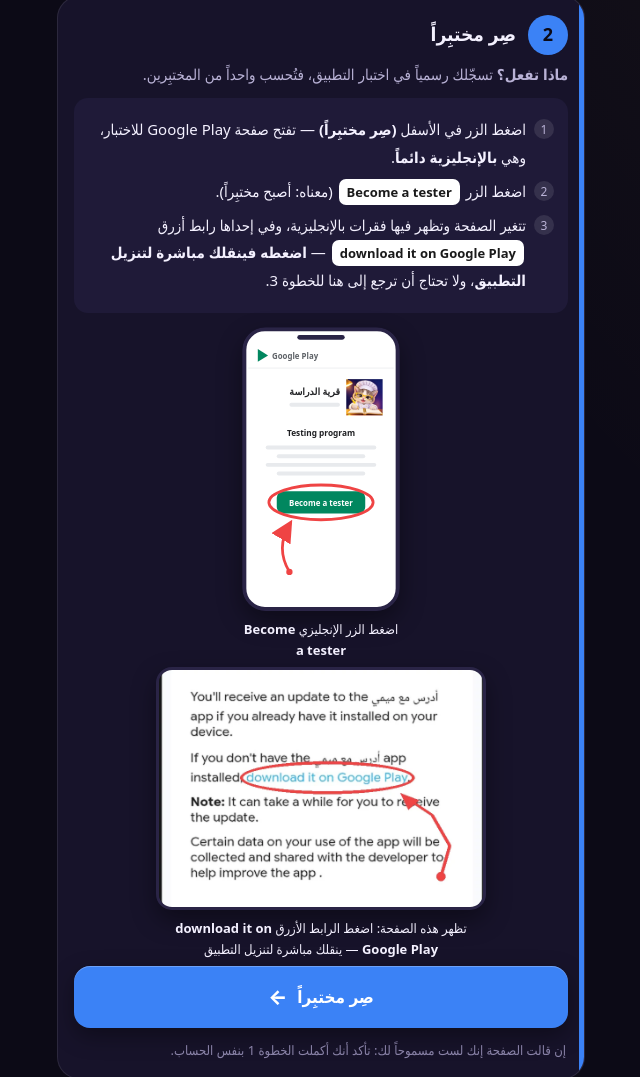
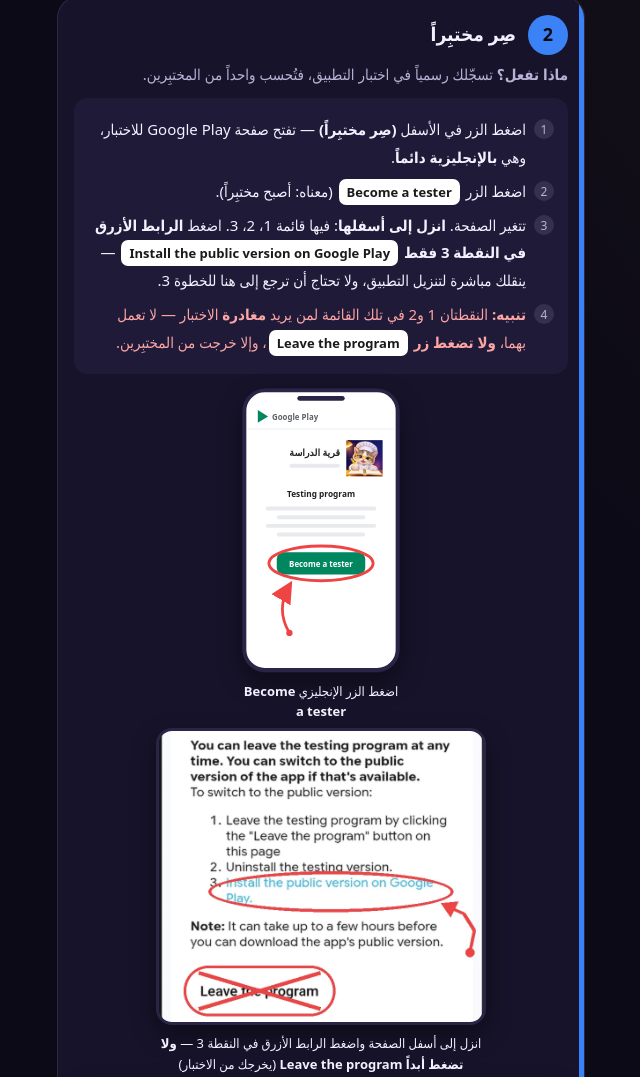
Before and after one commit to studyvillage/studyvillage.github.io, a plain HTML site: page index.html in a window 1280 px wide. Shown: the part 2141-3218 px from the top of the page, without its empty margins (319-959 px from the left). Drawn offline with Linux system fonts and the light colour scheme; a web font is replaced by a local one.

Commit message:
الخطوة 2: الرابط الأزرق في النقطة 3، وتنبيه لا تضغط Leave the program

```diff
--- a/index.html
+++ b/index.html
@@ -89,6 +89,7 @@ h2.section{font-size:20px;margin:28px 0 4px;text-align:center}
 .back-icon{flex:0 0 auto;width:36px;height:36px;border-radius:50%;background:var(--violet);display:grid;place-items:center;font-size:20px;font-weight:800}
 .shot-real{width:100%;max-width:330px;display:block;margin:0 auto;border-radius:16px;box-shadow:0 10px 24px rgba(0,0,0,.4);border:3px solid #2A2446}
 .demo figure:has(.shot-real){flex-basis:330px}
+.how li.warn{color:#FCA5A5}
 .illus{font-size:12px;color:var(--mute);text-align:center;margin:0 0 12px}
 .s1{--accent:#8B5CF6}
 .s2{--accent:#3B82F6}
@@ -205,8 +206,10 @@ footer a{color:var(--mute)}
     <ol class="how">
       <li>اضغط الزر في الأسفل <span class="btn-ar">(صِر مختبِراً)</span> — تفتح صفحة Google Play للاختبار، وهي <b>بالإنجليزية دائماً</b>.</li>
       <li>اضغط الزر <span class="btn-en">Become a tester</span> (معناه: أصبح مختبِراً).</li>
-      <li>تتغير الصفحة وتظهر فيها فقرات بالإنجليزية، وفي إحداها رابط أزرق <span class="btn-en">download it on Google Play</span> —
-      <b>اضغطه فينقلك مباشرة لتنزيل التطبيق</b>، ولا تحتاج أن ترجع إلى هنا للخطوة 3.</li>
+      <li>تتغير الصفحة. <b>انزل إلى أسفلها</b>: فيها قائمة 1، 2، 3. اضغط <b>الرابط الأزرق في النقطة 3 فقط</b>
+      <span class="btn-en">Install the public version on Google Play</span> — ينقلك مباشرة لتنزيل التطبيق، ولا تحتاج أن ترجع إلى هنا للخطوة 3.</li>
+      <li class="warn"><b>تنبيه:</b> النقطتان 1 و2 في تلك القائمة لمن يريد <b>مغادرة</b> الاختبار — لا تعمل بهما، <b>ولا تضغط زر
+      <span class="btn-en">Leave the program</span></b>، وإلا خرجت من المختبِرين.</li>
     </ol>
     <!--guide:2-->
     <div class="demo">
@@ -223,7 +226,7 @@ footer a{color:var(--mute)}
     <!--/guide:2-->
     <!--guide:2b-->
     <div class="demo">
-      <figure><img src="img/tester-done.webp" alt="بعد Become a tester: رابط download it on Google Play" class="shot-real" loading="lazy"><figcaption>تظهر هذه الصفحة: اضغط الرابط الأزرق <b>download it on Google Play</b> — ينقلك مباشرة لتنزيل التطبيق</figcaption></figure>
+      <figure><img src="img/tester-done-2.webp" alt="بعد Become a tester: الرابط الأزرق في النقطة 3، ولا تضغط Leave the program" class="shot-real" loading="lazy"><figcaption>انزل إلى أسفل الصفحة واضغط الرابط الأزرق في النقطة 3 — <b>ولا تضغط أبداً Leave the program</b> (يخرجك من الاختبار)</figcaption></figure>
     </div>
     <!--/guide:2b-->
     <!--after:2b-->
```
Also changed, not shown: test.html (+6 -3 lines), img/tester-done-2.webp (added).
